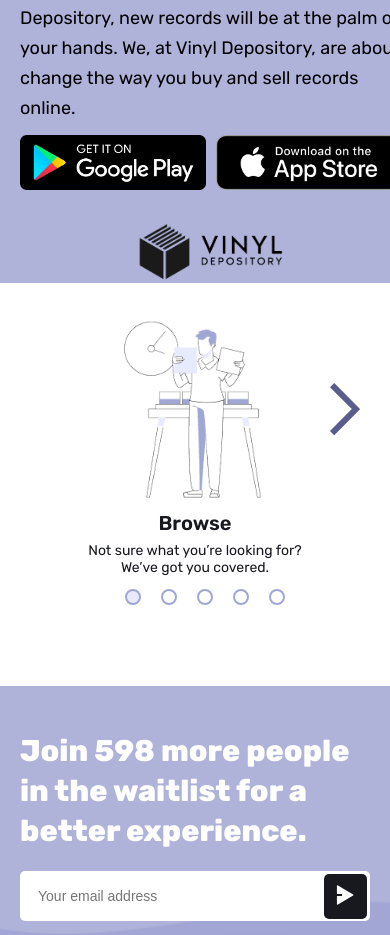
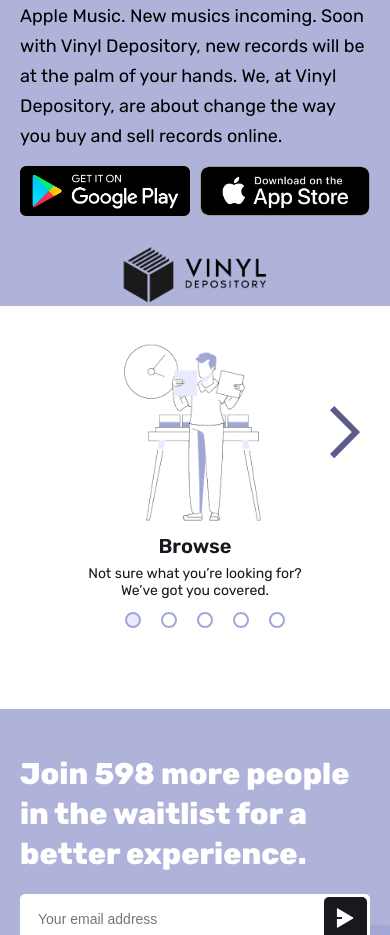
Before and after one commit to Vinyl-Depository/landing-page, a React (Create React App) app: page / in a window 390 px wide. Shown: the part 1824-2759 px from the top of the page. Built offline with nearby package versions, Linux system fonts and the light colour scheme.

Commit message:
fix: 🐞 fixed the responsive issues at the stores btns
fixed the responsive issues at the stores btns (get the app container)

```diff
--- a/src/components/pages/Main/containers/RecommenderApp/RecommenderApp.module.scss
+++ b/src/components/pages/Main/containers/RecommenderApp/RecommenderApp.module.scss
@@ -204,7 +204,12 @@
 			}
 
 			.getTheAppContainerButton {
-				height: 55px;
+				justify-content: space-between;
+				width: 100%;
+				&__img {
+					width: 100%;
+					height: 55px;
+				}
 			}
 		}
 	}
```
